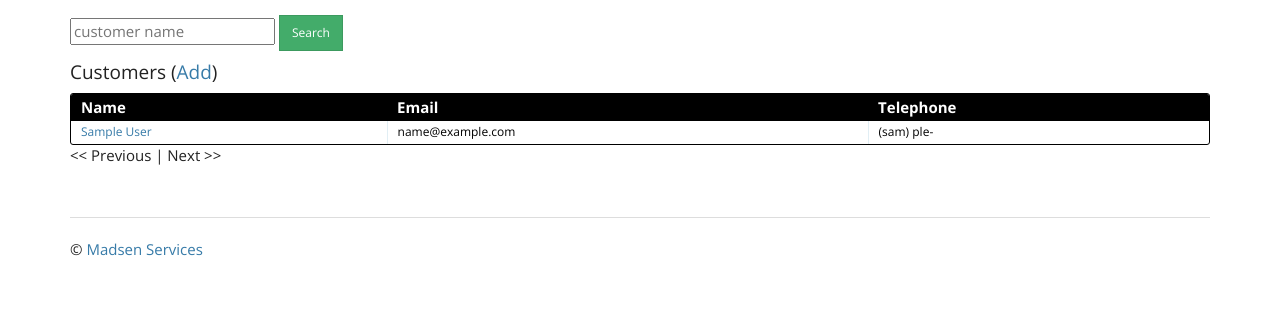
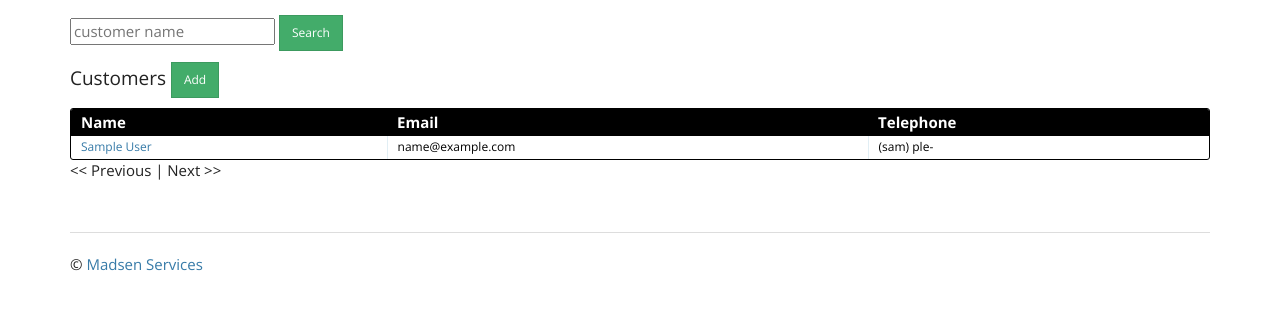
Before and after one commit to ande0581/madsenconcrete, a Flask app: page /customers/ in a window 1280 px wide. Shown: the part 45-355 px from the top of the page. Run offline with Flask 2, Linux system fonts and the light colour scheme; the visitor is signed in with stand-in values (Sample User, id 1); data comes from the database, SQL or seed files in the repository.

Commit message:
changed text a hrefs to buttons.

```diff
--- a/project/templates/customers.html
+++ b/project/templates/customers.html
@@ -16,8 +16,8 @@
   </form>
 
 
-<div class="entries">
-  <h4>Customers (<a href="{{ url_for('customer.customer_add') }}">Add</a>)</h4>
+<h4 class="entries">
+  <h4>Customers  <a href="{{ url_for('customer.customer_add') }}" class="btn btn-sm btn-success" role="button">Add</a></h4>
   <div class="datagrid">
     <table>
       <thead>
```
Also changed, not shown: project/templates/customer_details.html (+4 -4 lines).
